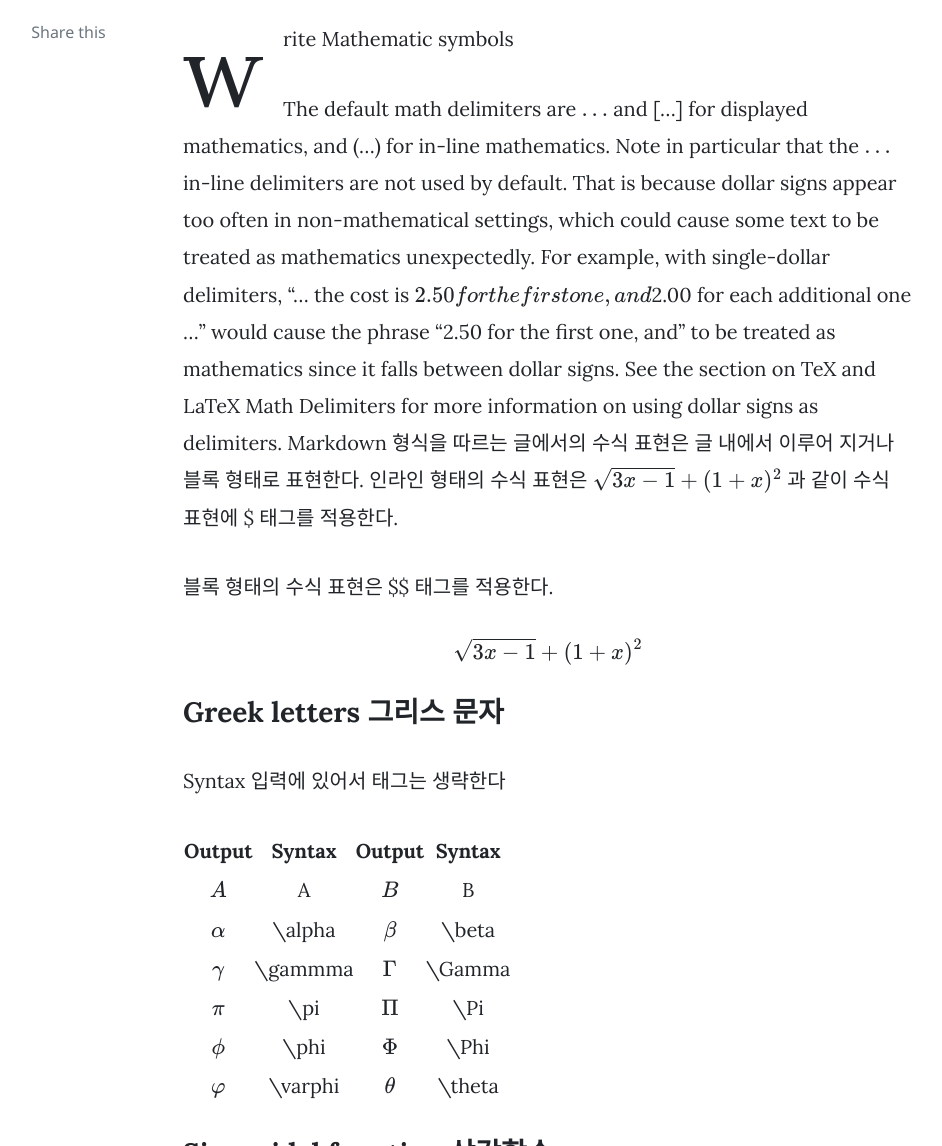
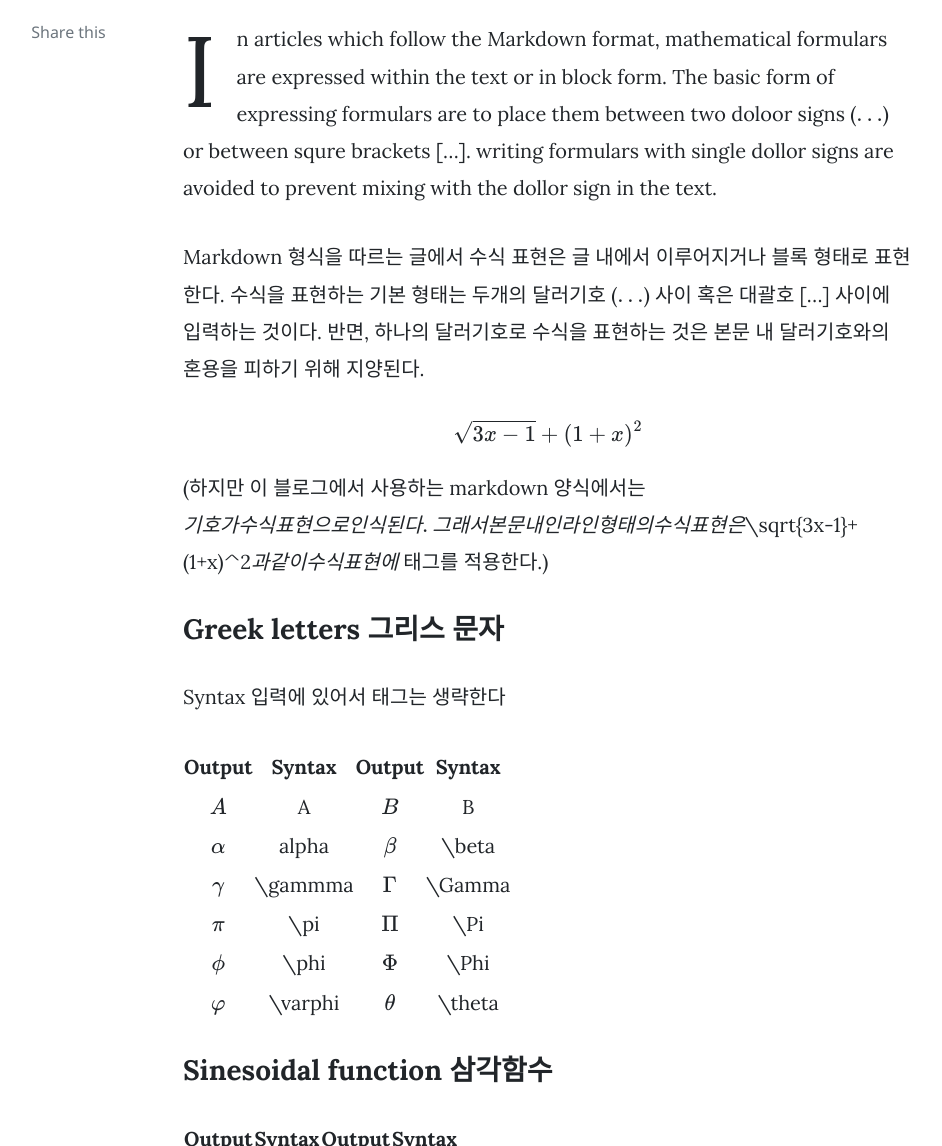
Before and after one commit to mbyun1420/mbyun1420.github.com, a Jekyll site: the page built from _posts/2020-09-28-markdown-mathematic-fomulars.md, in a window 1280 px wide and 1400 px high, scrolled down 268 px. Shown: the part 254-1400 px from the top of the window, without its empty margins (187-1129 px from the left). Built offline with Jekyll 4.4.1, drawn with Linux system fonts in a browser that asks for light colours; nearby versions of some CDN libraries; comment, search, counter and statistics services are not loaded.

Commit message:
c new article

````diff
--- a/_posts/2020-09-19-markdown-syntax-마크다운-문법.markdown
+++ b/_posts/2020-09-19-markdown-syntax-마크다운-문법.markdown
@@ -133,7 +133,7 @@ This blog has a default layout which includes the stlye of first letter having 3
     + Code block style : c, java, xml, json
 
 
-    ``` c
+    ```c
         void f()
             printf(%s, "이것은 c 코드 입니다");
     ```
--- a/_posts/2020-09-28-markdown-mathematic-fomulars.md
+++ b/_posts/2020-09-28-markdown-mathematic-fomulars.md
@@ -6,17 +6,20 @@ categories: [ Markdown ]
 image: https://upload.wikimedia.org/wikipedia/commons/4/48/Markdown-mark.svg
 ---
 
-write Mathematic symbols
-
-The default math delimiters are $$...$$ and \[...\] for displayed mathematics, and \(...\) for in-line mathematics. Note in particular that the $...$ in-line delimiters are not used by default. That is because dollar signs appear too often in non-mathematical settings, which could cause some text to be treated as mathematics unexpectedly. For example, with single-dollar delimiters, “… the cost is \$2.50 for the first one, and $2.00 for each additional one …” would cause the phrase “2.50 for the first one, and” to be treated as mathematics since it falls between dollar signs. See the section on TeX and LaTeX Math Delimiters for more information on using dollar signs as delimiters.
-Markdown 형식을 따르는 글에서의 수식 표현은 글 내에서 이루어 지거나 블록 형태로 표현한다. 인라인 형태의 수식 표현은 $\sqrt{3x-1}+(1+x)^2$ 과 같이 수식 표현에 $ 태그를 적용한다.
+In articles which follow the Markdown format, mathematical formulars are expressed within the text or in block form. The basic form of expressing formulars are to place them between two doloor signs ($$...$$) or between squre brackets \[...\]. writing formulars with single dollor signs are avoided to prevent mixing with the dollor sign in the text.
 
 
-블록 형태의 수식 표현은 $$ 태그를 적용한다.
+Markdown 형식을 따르는 글에서 수식 표현은 글 내에서 이루어지거나 블록 형태로 표현한다. 수식을 표현하는 기본 형태는 두개의 달러기호  ($$...$$) 사이 혹은 대괄호 \[...\] 사이에 입력하는 것이다. 반면, 하나의 달러기호로 수식을 표현하는 것은 본문 내 달러기호와의 혼용을 피하기 위해 지양된다.
+
 
 $$
 \sqrt{3x-1}+(1+x)^2
 $$
+
+
+(하지만 이 블로그에서 사용하는 markdown 양식에서는 $ 기호가 수식표현으로 인식된다. 그래서 본문 내 인라인 형태의 수식 표현은 $\sqrt{3x-1}+(1+x)^2$ 과 같이 수식 표현에 $ 태그를 적용한다.)
+
+
 
 
 ### Greek letters 그리스 문자
@@ -28,7 +31,7 @@ Syntax 입력에 있어서 태그는 생략한다
 | Output               | Syntax              | Output               | Syntax              |
 |:---:                 |:---:                |:---:                 |:---:                |
 | $A$	               | A                   | $B$	                | B                   |
-| $\alpha$	           | \alpha              | $\beta$	            | \beta               |
+| $\alpha$	           | alpha              | $\beta$	            | \beta               |
 | $\gamma$	           | \gammma             | $\Gamma$             | \Gamma              |
 | $\pi$                | \pi                 | $\Pi$	            | \Pi                 |
 | $\phi$               | \phi                | $\Phi$	            | \Phi                |
````
Also changed, not shown: _posts/2020-12-02-c-c++[1].md (added, +15 -0 lines), assets/images/candcplus.png (added).
